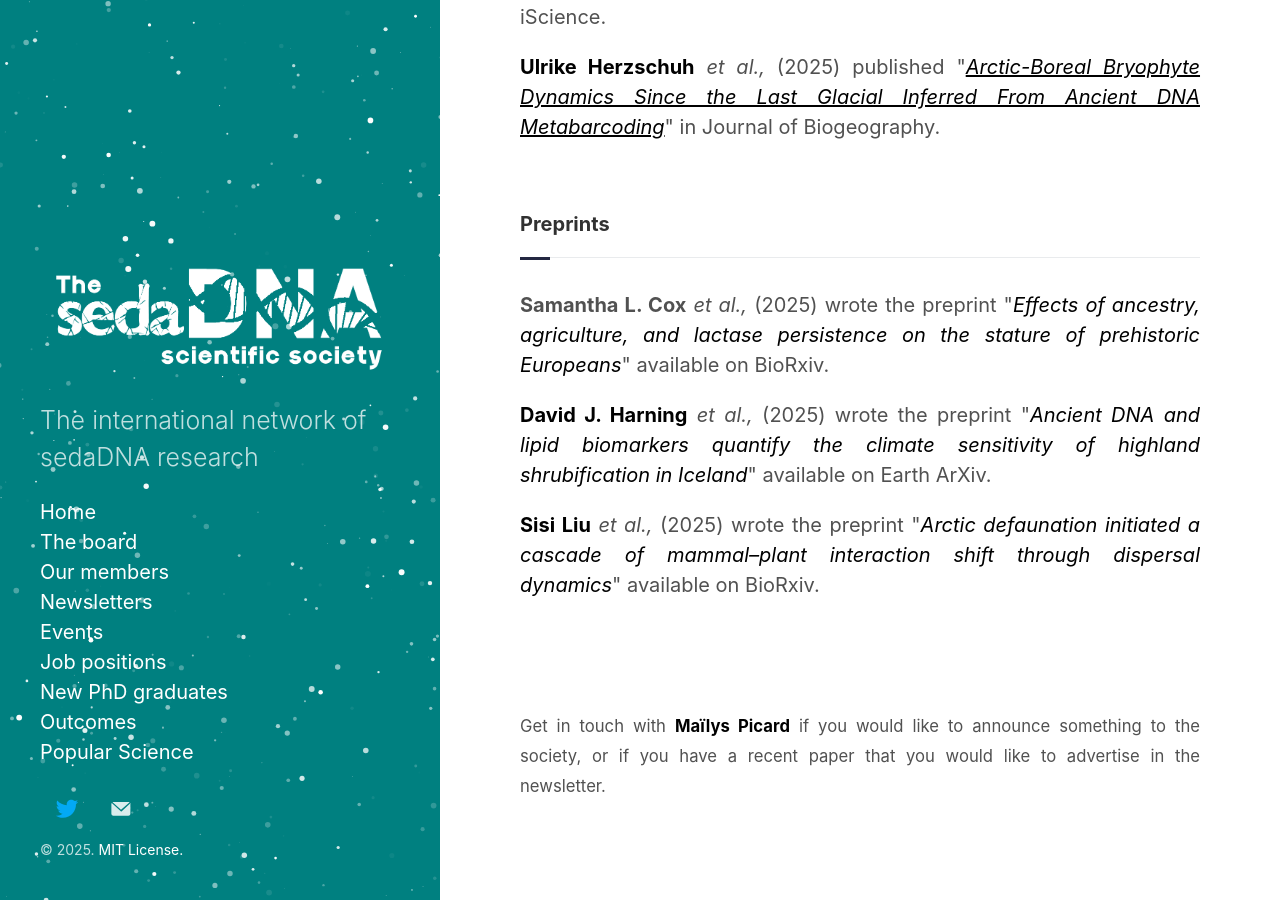
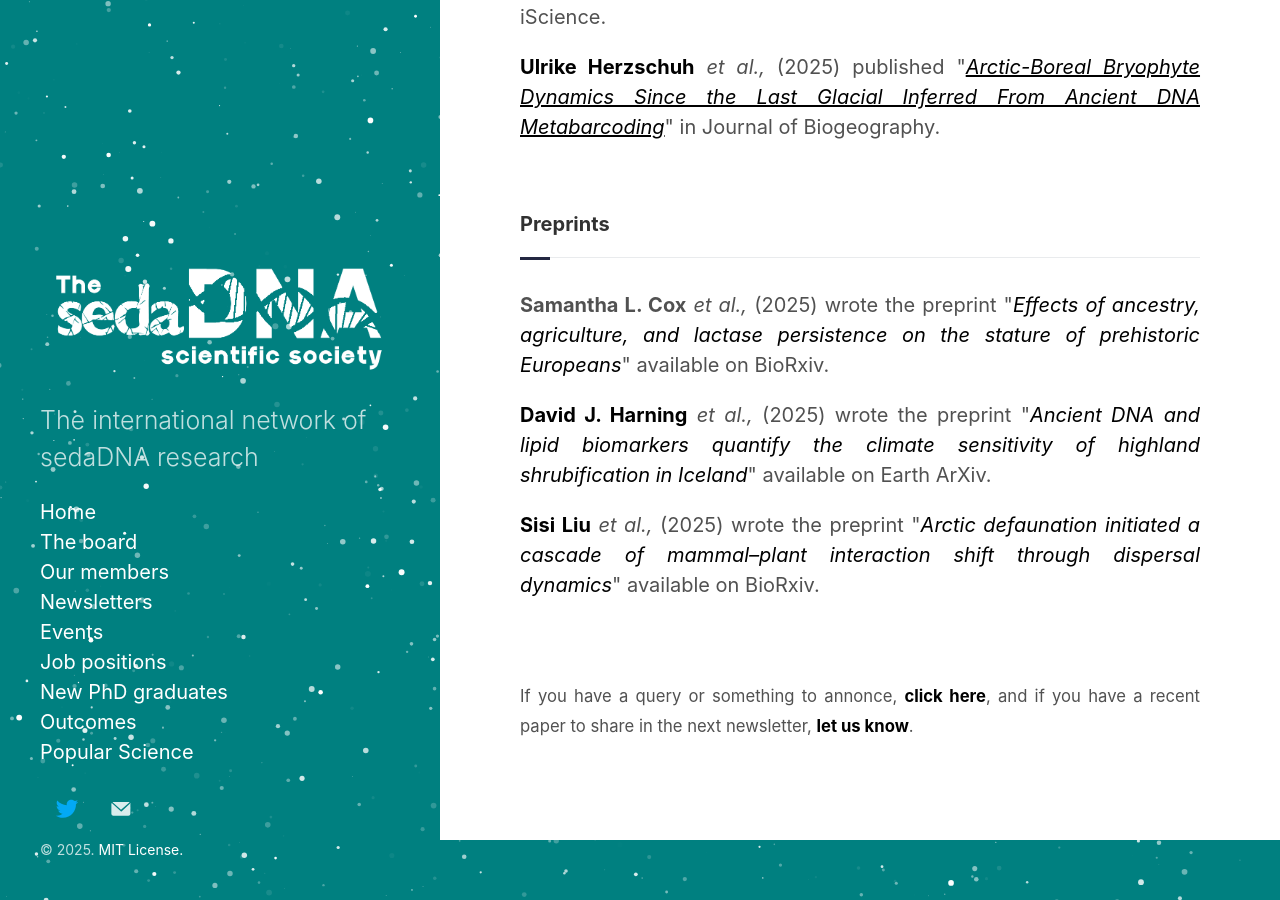
Before and after one commit to sedadna/sedadna.github.io, a Jekyll site: the page built from category/news/25-08.md, in a window 1280 px wide and 900 px high, scrolled down 1340 px. Built offline with Jekyll 4.4.1, drawn with Linux system fonts in a browser that asks for light colours.

Commit message:
Update 25-08.md
Changed the bit at the bottom

```diff
--- a/category/news/25-08.md
+++ b/category/news/25-08.md
@@ -48,7 +48,4 @@ title: August 2025 Newsletter
 
 <br>
 <br>
-<br>
-
-<p><small>Get in touch with
- <a href="mailto:mailys.picard@umu.se"><b>Maïlys Picard</b></a> if you would like to announce something to the society, or if you have a recent paper that you would like to advertise in the newsletter.</small></p>
+<p><small>If you have a query or something to annonce, <a href="https://docs.google.com/forms/d/e/1FAIpQLSeLT1Oy9T3tikrYDxF9l65q3vfQl6iQMPHTzX5DPZ7aQIYUkA/viewform"><b> click here</b></a>, and if you have a recent paper to share in the next newsletter, <a href="https://docs.google.com/forms/d/e/1FAIpQLSfjbcDSBFH9jntd_LF9cq3D5_IR5u00okFaVvIjGFErS2_FbQ/viewform"><b>let us know</b></a>.</small></p>
```
